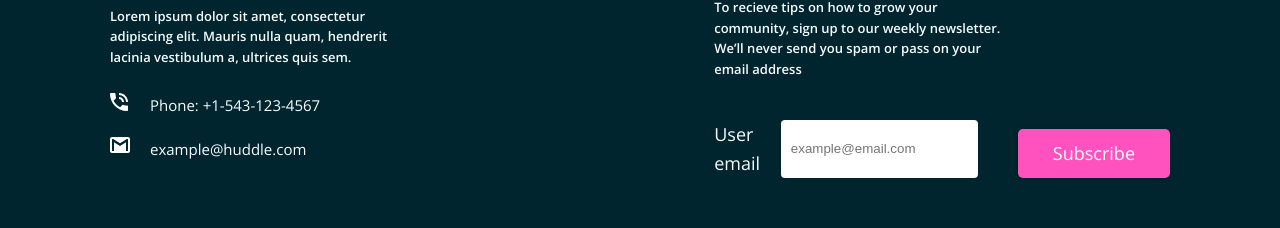
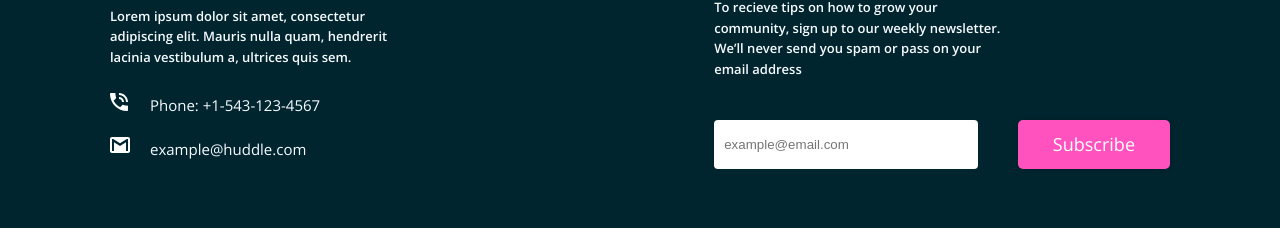
Before and after one commit to safruk/Huddle-landing-page-with-curved-section, a website: page index.html in a window 1280 px wide. Shown: the part 4746-4974 px from the top of the page. Drawn offline with nearby package versions, Linux system fonts and the light colour scheme.

Commit message:
Update index.html

```diff
--- a/index.html
+++ b/index.html
@@ -120,8 +120,7 @@
           send you spam or pass on your email address
         </p>
         <form class="footer__form" action="index.html" method="post">
-          <label for="user-email">User email</label>
-          <input name="user-email" type="email" id="user-email" value="" required class="form__input" placeholder="example@email.com">
+          <input name="user-email" type="email" id="user-email" value=""  aria-label="undefined" aria-labelledby="undefined" class="form__input" placeholder="example@email.com" required>
           <input type="submit" value="Subscribe" class="btn btn-subscribe">
         </form>
       </div>
```
